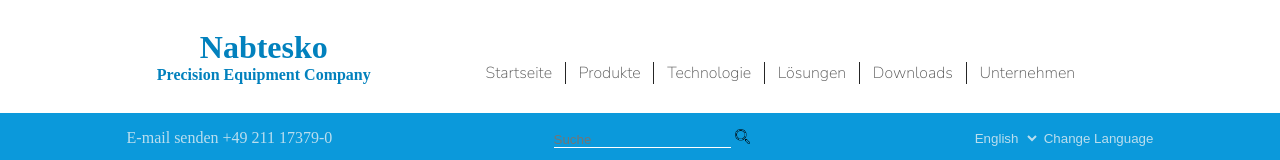
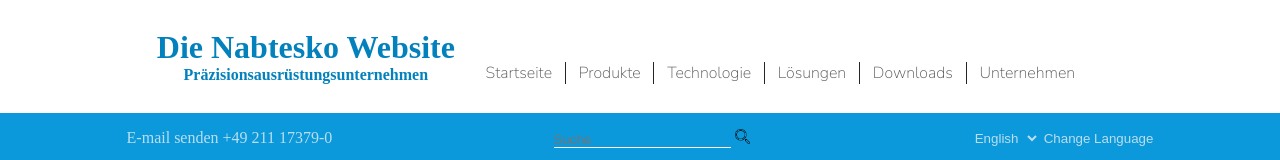
Before and after one commit to edwardtanguay/et321-robotics-site, a React (Vite) app: page /startseite in a window 1280 px wide. Shown: the top 160 px of the page. Built offline with nearby package versions, Linux system fonts and the light colour scheme.

Commit message:
finished

```diff
--- a/src/App.tsx
+++ b/src/App.tsx
@@ -7,14 +7,27 @@
 import { PageUnternehmen } from './pages/PageUnternehmen';
 import { PageLoesungen } from './pages/PageLoesungen';
 
+const texts = {
+	english: {
+		title: "The Nabtesko Site",
+		subtitle: "Precision Equipment Company"
+	},
+	german: {
+		title: "Die Nabtesko Website",
+		subtitle: "Präzisionsausrüstungsunternehmen"
+	}
+}
+
+const currentLangage = 'german';
+
 function App() {
 	return (
 		<div className="App">
 			<header>
 				<div className="header1">
 					<div className="Logo">
-						<h1>Nabtesko</h1>
-						<p>Precision Equipment Company</p>
+						<h1>{texts[currentLangage].title}</h1>
+						<p>{texts[currentLangage].subtitle}</p>
 					</div>
 					<nav>
 						<ul>
```
